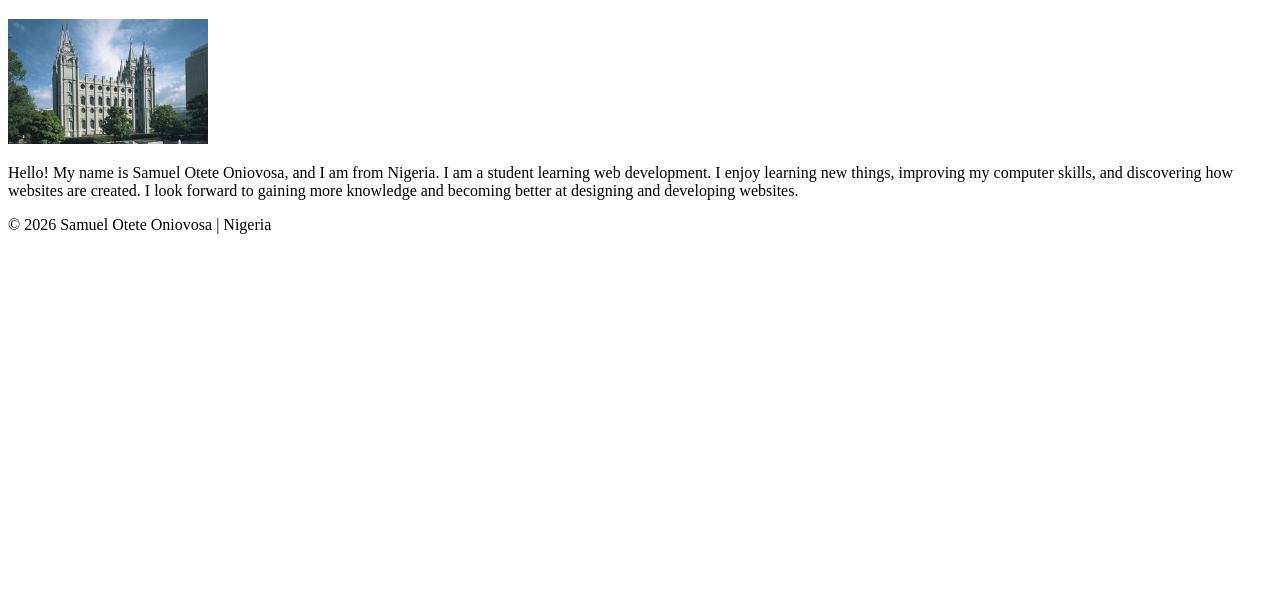
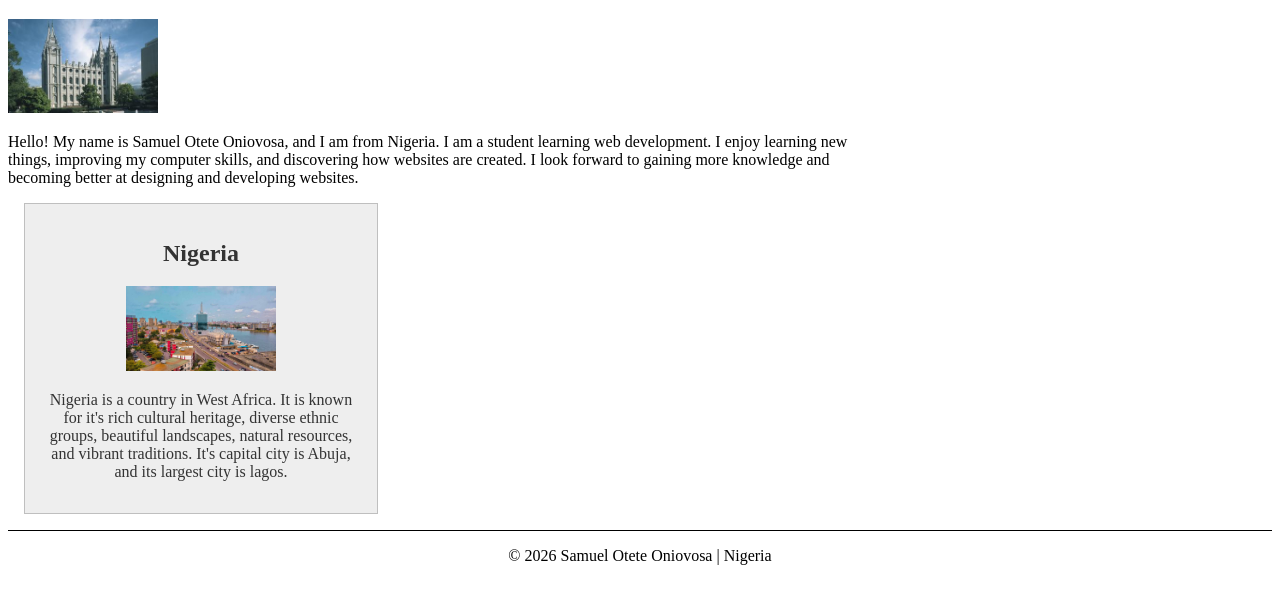
Before and after one commit to dojablaq/wdd130, a plain HTML site: page index.html in a window 1280 px wide. Shown: the part 87-690 px from the top of the page. Drawn offline with Linux system fonts and the light colour scheme.

Commit message:
WK2 HOME PAGE ENHANCEMENT

```diff
--- a/index.html
+++ b/index.html
@@ -5,6 +5,10 @@
     <meta charset="utf-8">
     <meta name="viewport" content="width=device-width, initial-scale=1.0">
     <title>Samuel Otete Oniovosa | WDD 130</title>
+    <meta name="description"
+        content="Samuel Otete Oniovosa's WDD 130 course hompage, showcasing my learning and personal information">
+    <meta name="author" content="Samuel Otete Oniovosa">
+    <link rel="stylesheet" href="styles/styles.css">
 </head>
 
 <body>
@@ -28,6 +32,19 @@
             I look forward to gaining more knowledge and becoming
             better at designing and developing websites.
         </p>
+
+        <aside>
+            <h2>Nigeria</h2>
+
+            <img src="week02/images/nigeria-lagos-optimized.jpg" alt="Lagos city skyline and waterfront">
+
+            <p>Nigeria is a country in West Africa.
+                It is known for it's rich cultural heritage,
+                diverse ethnic groups, beautiful landscapes,
+                natural resources, and vibrant traditions.
+                It's capital city is Abuja, and its largest city is lagos.
+            </p>
+        </aside>
     </main>
 
     <footer>
--- a/styles/styles.css
+++ b/styles/styles.css
@@ -0,0 +1,33 @@
+main {
+    max-width: 840px;
+}
+
+aside {
+    width: 20rem;
+    margin: 1rem;
+    border: 1px solid rgb(0 0 0 / 0.2);
+    padding: 1rem;
+    background-color: #eee;
+    color: #333;
+    text-align: center;
+}
+
+aside img {
+    width: 200px;
+    height: auto;
+}
+
+main img {
+    width: 150px;
+    height: auto;
+}
+
+p {
+    padding: 0;
+}
+
+footer {
+    margin-top: 15px;
+    border-top: 1px solid #000;
+    text-align: center;
+}
```
Also changed, not shown: week02/images/nigeria-lagos-optimized.jpg (added).
